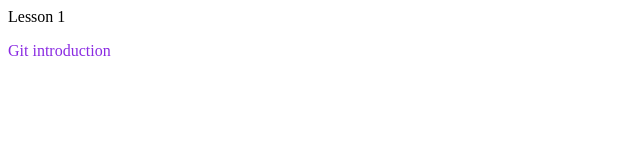
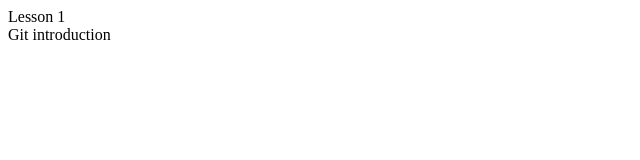
Before and after one commit to LIANAKES/Git--lesson-01, a plain HTML site: page index.html in a window 1280 px wide. Shown: the whole page, without its empty margins (0-640 px from the left). Drawn offline with Linux system fonts and the light colour scheme.

Commit message:
change paragraph

```diff
--- a/index.html
+++ b/index.html
@@ -8,6 +8,6 @@
 </head>
 <body>
     <div>Lesson 1</div>
-    <p>Git introduction</p>
+    <div>Git introduction</div>
 </body>
 </html>
--- a/styles.css
+++ b/styles.css
@@ -1,3 +1,4 @@
 p{
     color: blueviolet;
+    font-size: 26px;
 }
```
